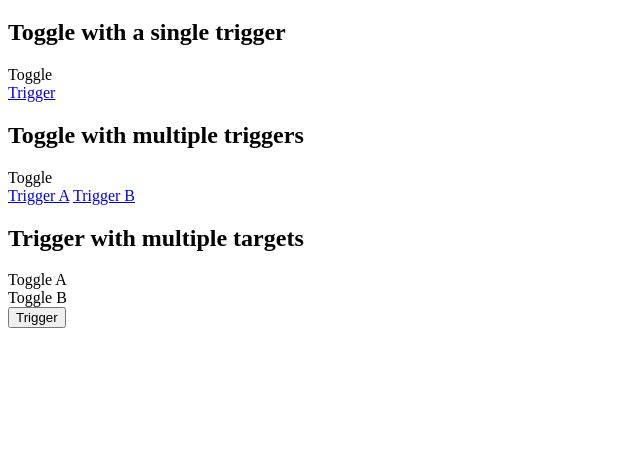
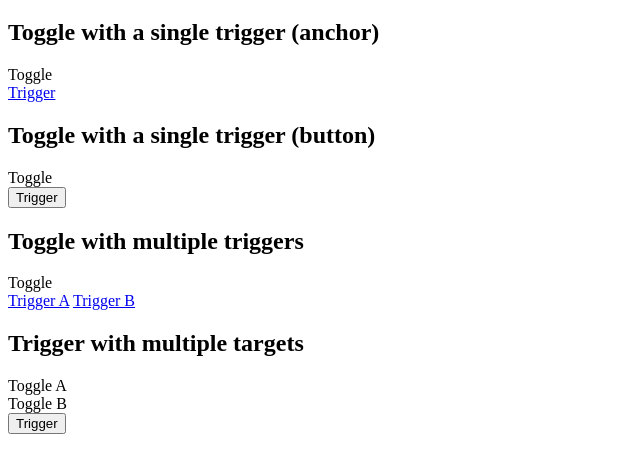
Before and after one commit to PimDerks/UberToggler, a website: page src/index.html in a window 1280 px wide. Shown: the part 61-534 px from the top of the page, without its empty margins (0-640 px from the left). Drawn offline with nearby package versions, Linux system fonts and the light colour scheme; files that its build step writes are made by us from their sources.

Commit message:
Example of using a button instead of an anchor.

```diff
--- a/src/index.html
+++ b/src/index.html
@@ -16,9 +16,13 @@
 
         <h1>UberToggle</h1>
 
-        <h2>Toggle with a single trigger</h2>
+        <h2>Toggle with a single trigger (anchor)</h2>
         <div class="toggle" id="toggle">Toggle</div>
         <a href="#toggle" class="trigger" id="trigger">Trigger</a>
+
+        <h2>Toggle with a single trigger (button)</h2>
+        <div class="toggle" id="toggle-button">Toggle</div>
+        <button type="button" aria-controls="toggle-button" class="trigger" id="toggle-button-trigger">Trigger</button>
 
         <h2>Toggle with multiple triggers</h2>
         <div class="toggle" id="toggle-multiple">Toggle</div>
@@ -28,7 +32,7 @@
         <h2>Trigger with multiple targets</h2>
         <div class="toggle" id="multiple-target-a">Toggle A</div>
         <div class="toggle" id="multiple-target-b">Toggle B</div>
-        <button aria-controls="multiple-target-a multiple-target-b" class="trigger" id="trigger-multiple-target">Trigger</button>
+        <button type="button" aria-controls="multiple-target-a multiple-target-b" class="trigger" id="trigger-multiple-target">Trigger</button>
 
         <!-- <h2>Toggle Group</h2>
         <a href="#toggle-group-1" id="trigger-group-1">Trigger 1</a>
```
